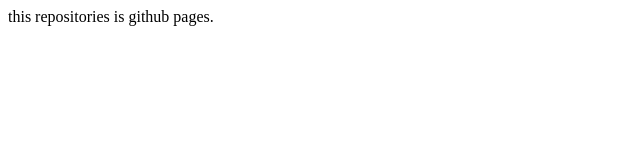
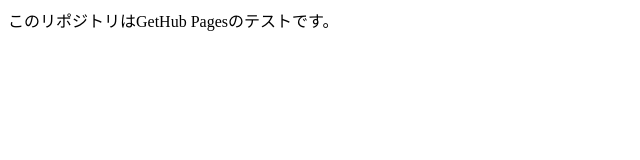
Before and after one commit to dengpung/dengpung.github.io, a plain HTML site: page index.html in a window 1280 px wide. Shown: the whole page, without its empty margins (0-640 px from the left). Drawn offline with Linux system fonts and the light colour scheme.

Commit message:
日本語で

```diff
--- a/index.html
+++ b/index.html
@@ -1,3 +1,3 @@
 <html>
-this repositories is github pages.
+このリポジトリはGetHub Pagesのテストです。
 </html>
```
